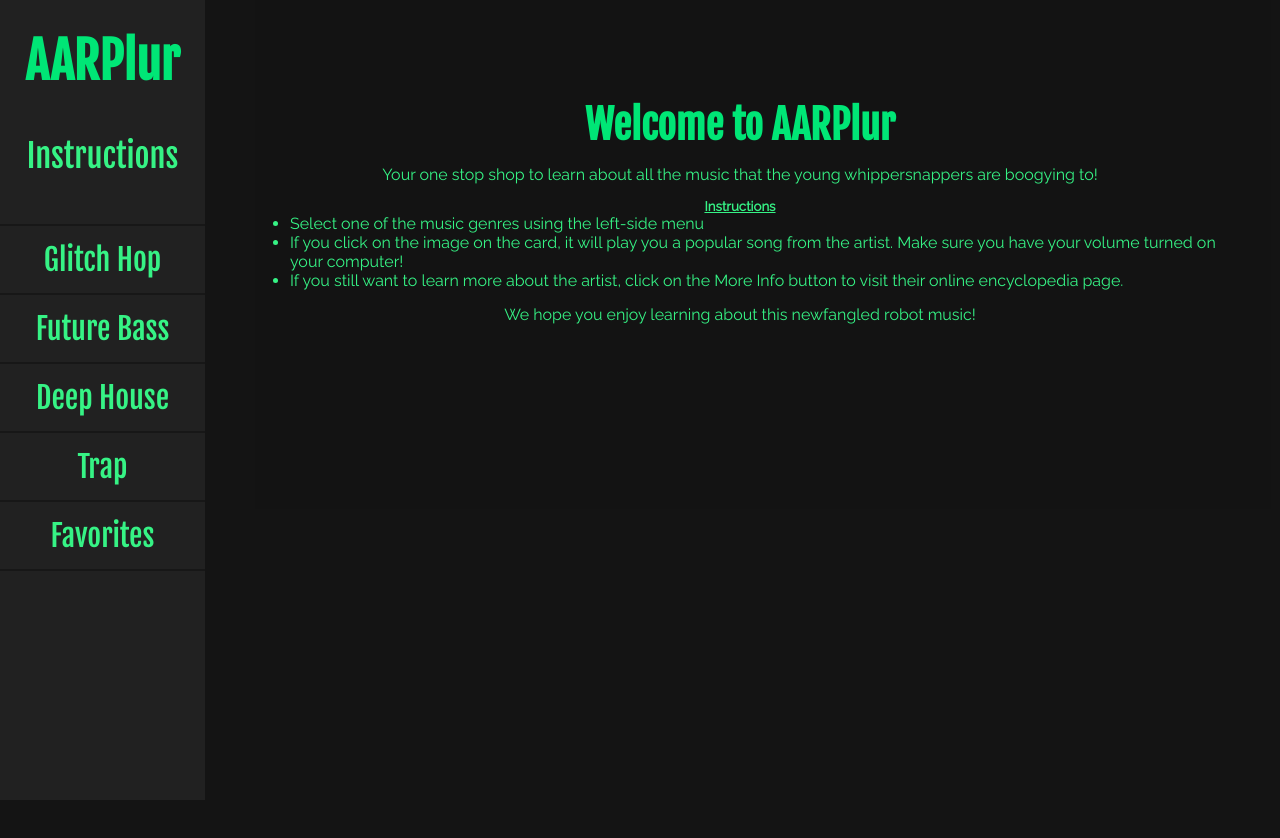
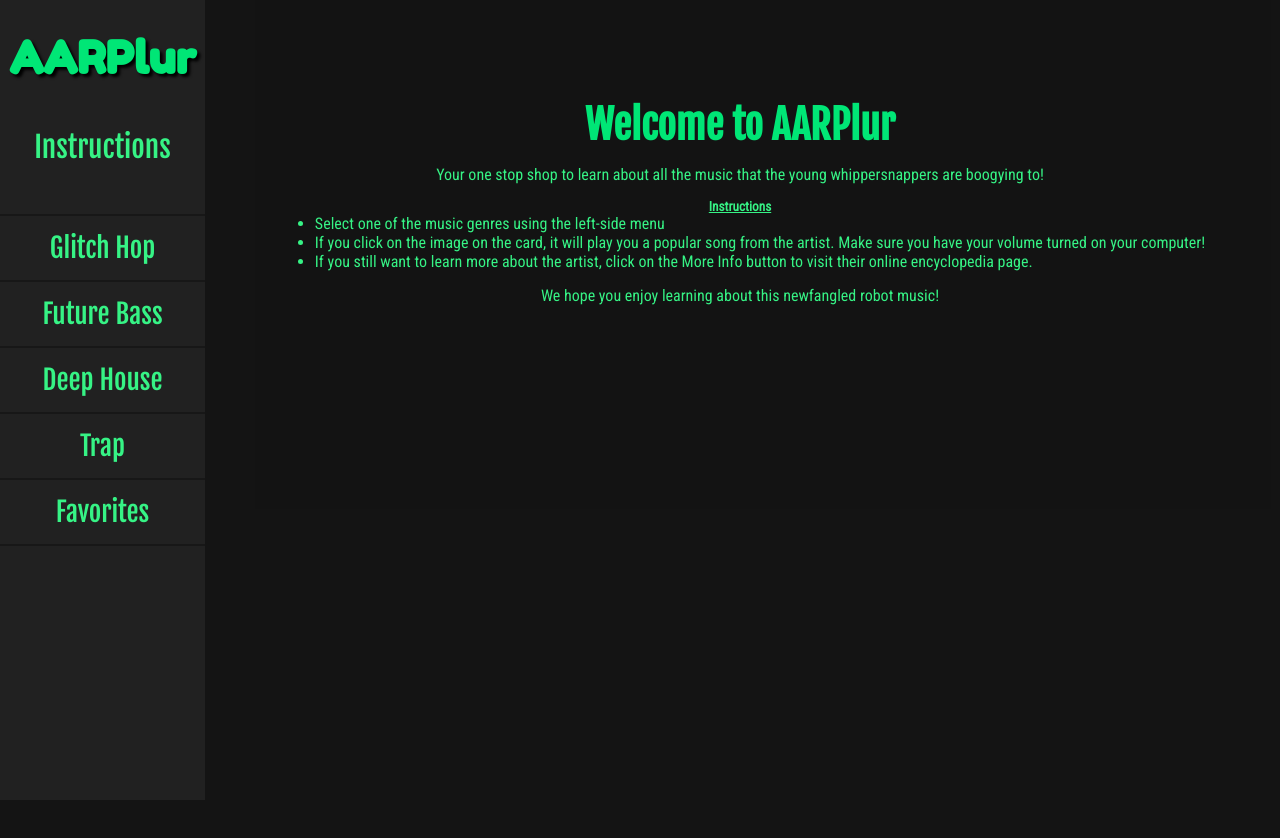
Before and after one commit to ericweissman/solo-mod3, a React (Create React App) app: page / in a window 1280 px wide. Shown: the top 838 px of the page. Built offline with nearby package versions, Linux system fonts and the light colour scheme.

Commit message:
Adjusts styles for nav and fonts

```diff
--- a/src/containers/Nav/Nav.scss
+++ b/src/containers/Nav/Nav.scss
@@ -9,8 +9,10 @@ nav {
   z-index: 1;
   h1 {
     padding: 30px 0;
-    font-size: 50px;
+    font-size: 45px;
     color: $color-accent;
+    font-family: $title-font;
+    text-shadow: 3px 3px 3px black;
   }
 
   .nav-options {
@@ -33,7 +35,7 @@ nav {
     a {
     color: $color-accent-light;
     width: 205px;
-    font-size: 30px;
+    font-size: 27px;
     padding: 15px 0;
     border-bottom: 2px solid $color-main-dark;
     text-decoration: none;
--- a/src/styles/_variables.scss
+++ b/src/styles/_variables.scss
@@ -1,5 +1,9 @@
 $primary-font: 'Fjalla One', sans-serif;
-$secondary-font: 'Raleway', sans-serif;
+$secondary-font: 'Roboto Condensed', sans-serif;
+$title-font: 'Fredoka One', cursive;
+
+
+
 
 $color-main: #212121;
 $color-main-light: #484848;
--- a/src/styles/index.scss
+++ b/src/styles/index.scss
@@ -1,4 +1,5 @@
-@import url('https://fonts.googleapis.com/css?family=Fjalla+One|Raleway:400');
+@import url('https://fonts.googleapis.com/css?family=Fjalla+One|Fredoka+One|Roboto+Condensed');
+@import url('https://use.fontawesome.com/releases/v5.7.2/css/all.css');
 @import './variables';
 @import '../containers/Nav/Nav.scss';
 @import '../containers/App/App.scss';
```
